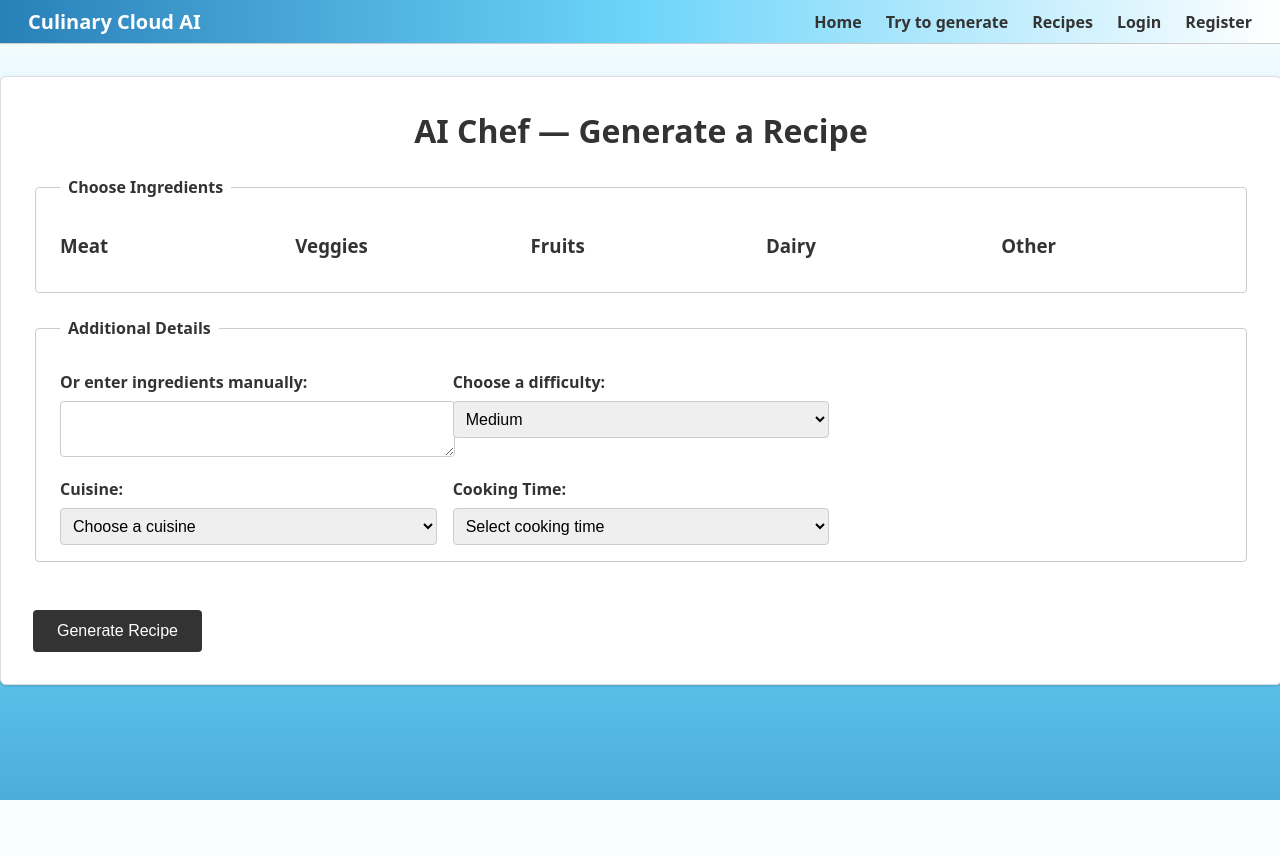
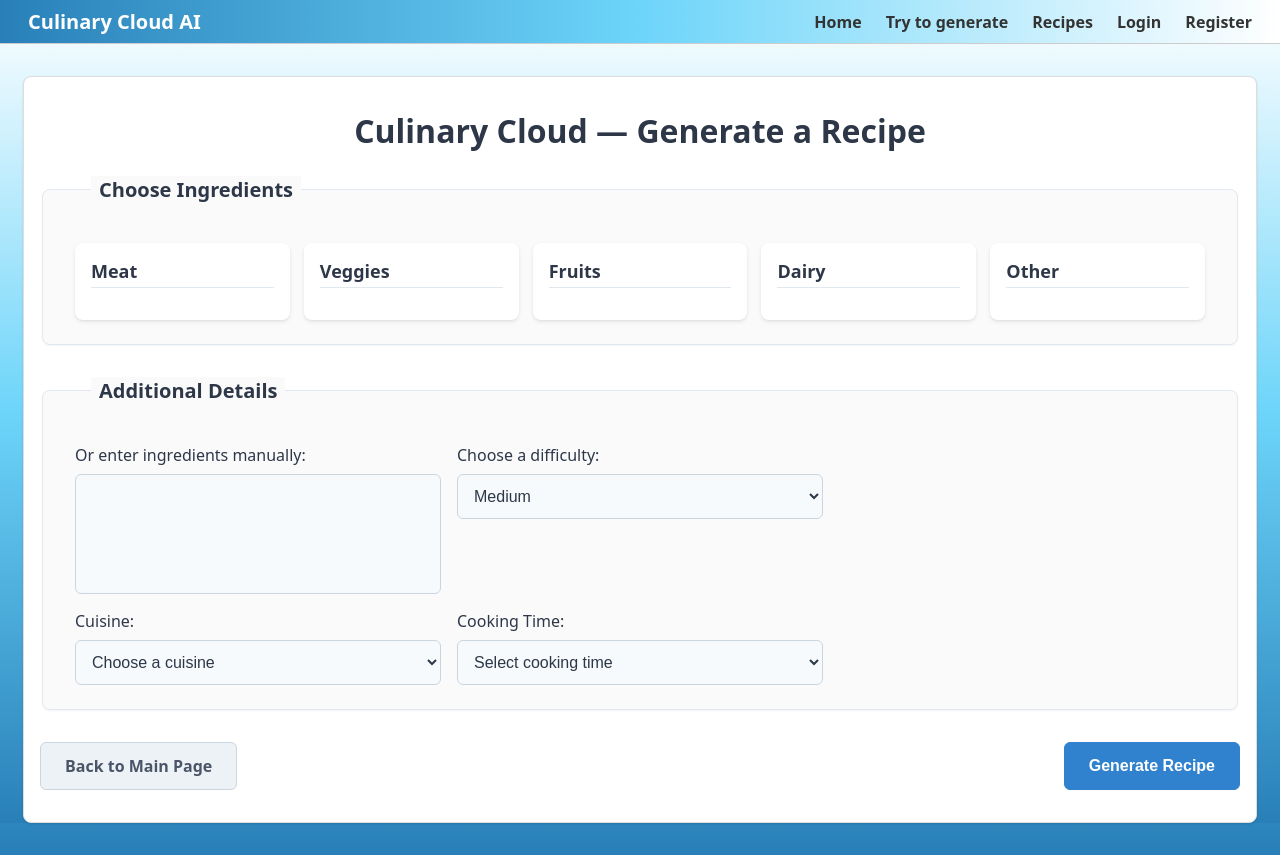
Before and after one commit to Vidya-GM/Recipe_Generator, a Django app: page /generate/ in a window 1280 px wide. Before the commit the page ends 800 px from the top, so only its background shows below. Run offline with Django 5.2, Linux system fonts and the light colour scheme; data that the repository does not hold is empty.

Commit message:
Update generate page

```diff
--- a/culinary_cloud_ai/applications/recipes/templates/recipes/generate_combined.html
+++ b/culinary_cloud_ai/applications/recipes/templates/recipes/generate_combined.html
@@ -1,14 +1,14 @@
 {% extends "base.html" %}
 {% load static %}
 
-{% block title %}Culinary Cloud AI{% endblock %}
+{% block title %}AI Chef — Generate a Recipe{% endblock %}
 
 {% block content %}
   {# Full-page loading overlay, hidden by default #}
   <div id="loading-overlay" class="loading-overlay" style="display:none;">
-    <!-- From Uiverse.io by KSAplay -->
+    <!-- Loader markup -->
     <div class="loader">
-      <div class="simple-text">While it's generating you can play with Cubie</div>
+      <div class="simple-text">While it's generating, you can play with Cubie</div>
       <div class="cube">
         <div class="face middle front">
           <div class="cube cube-front">
@@ -75,7 +75,7 @@
   </div>
 
   <div class="generate-container">
-    <h1 class="page-title">AI Chef — Generate a Recipe</h1>
+    <h1 class="page-title">Culinary Cloud — Generate a Recipe</h1>
 
     <form
       id="generate-form"
@@ -85,9 +85,9 @@
     >
       {% csrf_token %}
 
+      <!-- Choose Ingredients Section -->
       <fieldset class="form-section">
         <legend>Choose Ingredients</legend>
-
         <div class="ingredient-category-wrapper">
           {% for category_label, ing_list in ingredients_by_category %}
             <div class="ingredient-category">
@@ -108,9 +108,9 @@
             </div>
           {% endfor %}
         </div>
-
       </fieldset>
 
+      <!-- Additional Details Section -->
       <fieldset class="form-section">
         <legend>Additional Details</legend>
         <div class="form-row">
@@ -135,14 +135,18 @@
         </div>
       </fieldset>
 
-      <button type="submit" class="btn-submit">Generate Recipe</button>
+      <!-- Form Actions -->
+      <div class="form-actions">
+        <a href="{% url 'recipes:home' %}" class="btn btn-secondary">Back to Main Page</a>
+        <button type="submit" class="btn btn-primary">Generate Recipe</button>
+      </div>
     </form>
   </div>
 {% endblock %}
 
 {% block extra_js %}
 <script>
-  // Show the custom cube loader overlay on form submit
+  // Show the loader overlay on form submit
   document.getElementById('generate-form').addEventListener('submit', function(){
     document.getElementById('loading-overlay').style.display = 'flex';
   });
--- a/culinary_cloud_ai/config/static/css/main.css
+++ b/culinary_cloud_ai/config/static/css/main.css
@@ -5,13 +5,16 @@ html, body {
   margin: 0;
   padding: 0;
   font-family: system-ui, sans-serif;
-  height: 100%;
+  min-height: 100vh;
   /* Background image behind everything, tiled or sized */
   background:
     url("../images/bg-pattern.jpg") repeat center top,
     #f7fafc;            /* fallback color */
   background-size: auto; /* or `cover` if you want one full‐screen image */
   color: #333;
+  background-repeat: repeat-y, repeat-y;
+  background-position: center top, center 100vh;
+  background-size: cover, cover;
 }
 
 /* Main Navigation Bar with Brand + Background */
@@ -221,148 +224,247 @@ html, body {
 }
 
 
+/* ───────────────────────────────────────────────────────────────
+   Modern “Generate a Recipe” Page Styles
+   Paste this entire block at the end of your static/css/main.css
+   and replace your old generate‐form CSS with this.
+   ─────────────────────────────────────────────────────────────── */
 
-/* ------------- Generate Form Full-Page Layout ------------- */
+/* ------------- Wrapper & Page Title ------------- */
 
-/* Outer card container spans full width (with padding) */
 .generate-container {
-  width: calc(100% - 4rem);
-  margin: 2rem auto;
-  padding: 2rem;
-  background: #ffffff;
-  border: 1px solid #ddd;
-  border-radius: 6px;
+  max-width: 1200px;            /* limit how wide the form can grow */
+  margin: 2rem auto;            /* center horizontally with vertical spacing */
+  padding: 2rem 1rem;           /* horizontal padding on narrow screens */
+  background: #ffffff;          /* white background for the entire card */
+  border: 1px solid #ddd;       /* light gray border */
+  border-radius: 8px;           /* rounded corners */
   box-shadow:
-    0 1px 3px rgba(0,0,0,0.1),
-    0 1px 2px rgba(0,0,0,0.06);
+    0 1px 3px rgba(0, 0, 0, 0.08),
+    0 1px 2px rgba(0, 0, 0, 0.04);
 }
 
-/* Page title */
-.page-title {
+.generate-container .page-title {
   margin: 0 0 1.5rem;
   font-size: 2rem;
+  font-weight: 700;
   text-align: center;
-  color: #333;
+  color: #2d3748;               /* dark gray/charcoal */
 }
 
-/* The form itself stacks vertically */
-.generate-form {
+/* ------------- Fieldset (Form Section) ------------- */
+
+.form-section {
+  background: #fafafa;                    /* subtle off‐white background */
+  border: 1px solid #e2e8f0;              /* very light gray‐blue border */
+  border-radius: 8px;                     /* more rounded corners */
+  padding: 1.5rem 2rem;                   /* extra internal breathing room */
+  margin-bottom: 2rem;                    /* space between fieldsets */
+  box-shadow: 0 1px 2px rgba(0, 0, 0, 0.05); /* faint shadow to lift the entire section */
+  position: relative;
+}
+
+.form-section legend {
+  font-size: 1.25rem;
+  font-weight: 600;
+  color: #2d3748;
+  padding: 0 0.5rem;   /* offset from the border */
+  margin-left: 1rem;   /* shift legend text in from left edge */
+  background: #fafafa; /* matches fieldset background */
+}
+
+/* ------------- Ingredient Categories Wrapper ------------- */
+
+.ingredient-category-wrapper {
+  display: flex;
+  flex-wrap: nowrap;       /* keep all categories on one row */
+  justify-content: space-between;
+  gap: 1%;                 /* small gutter between cards */
+  margin-top: 1rem;        /* space under legend */
+}
+
+/* ------------- Individual Category “Card” ------------- */
+
+.ingredient-category {
+  flex: 0 0 19%;           /* ~19% width, so 5 cards + gaps ≈ 100% */
+  background: #ffffff;     /* white “card” background */
+  border-radius: 8px;      /* rounded corners */
+  box-shadow:
+    0 2px 4px rgba(0, 0, 0, 0.08),
+    0 1px 2px rgba(0, 0, 0, 0.04);
+  padding: 1rem;           /* inner padding */
+  box-sizing: border-box;
+  display: flex;
+  flex-direction: column;
+  transition: transform 0.2s ease;
+}
+
+.ingredient-category:hover {
+  transform: translateY(-3px); /* slight lift on hover */
+}
+
+/* ------------- Category Title Inside Card ------------- */
+
+.ingredient-category .category-title {
+  margin: 0 0 0.75rem;           /* breathing room below title */
+  font-size: 1.125rem;           /* slightly larger text */
+  font-weight: 600;              /* semibold for emphasis */
+  color: #2d3748;                /* dark gray */
+  border-bottom: 1px solid #e2e8f0;  /* subtle underline */
+  padding-bottom: 0.25rem;       /* space between text and underline */
+}
+
+/* ------------- Grid of Checkboxes Inside Each Card ------------- */
+
+.ingredient-category .ingredients-grid {
+  display: grid;
+  grid-template-columns: repeat(auto-fill, minmax(100px, 1fr));
+  gap: 0.75rem;             /* slightly larger gap between items */
+  margin-top: 0.25rem;      /* small gap under category title */
+  flex-grow: 1;             /* allow grid to expand if needed */
+}
+
+/* ------------- Individual Checkbox Label ------------- */
+
+.ingredient-category .checkbox-label {
+  display: flex;
+  align-items: center;
+  background: #f7fafc;      /* very light gray-blue */
+  border: 1px solid #e2e8f0;
+  border-radius: 4px;
+  padding: 0.5rem;
+  cursor: pointer;
+  transition: background 0.15s ease, border-color 0.15s ease;
+  width: 100%;              /* fill the card’s width */
+  box-sizing: border-box;
+}
+
+.ingredient-category .checkbox-label:hover {
+  background: #edf2f7;      /* slightly darker on hover */
+  border-color: #cbd5e0;
+}
+
+.ingredient-category .checkbox-label input[type="checkbox"] {
+  margin-right: 0.5rem;
+  transform: scale(1.1);
+}
+
+/* ------------- Additional Details: Two‐Column Form Rows ------------- */
+
+.form-row {
+  display: grid;
+  grid-template-columns: repeat(auto-fill, minmax(300px, 1fr));
+  gap: 1rem;                 /* space between columns */
+  margin-top: 1rem;          /* breathing room under previous element */
+}
+
+.form-group {
   display: flex;
   flex-direction: column;
 }
 
-/* Fieldset grouping */
-.form-section {
-  border: 1px solid #ccc;
-  border-radius: 4px;
-  padding: 1rem 1.5rem;
-  margin-bottom: 1.5rem;
-}
-.form-section legend {
-  padding: 0 .5rem;
-  font-weight: 600;
+.form-group label {
+  font-size: 1rem;
+  font-weight: 500;
+  color: #2d3748;
+  margin-bottom: 0.5rem;
 }
 
-/* Grid layout for checkboxes */
-.ingredients-grid {
-  display: grid;
-  grid-template-columns: repeat(auto-fill, minmax(120px, 1fr));
-  gap: 1rem;
-  margin-top: 0.5rem;
-}
-.checkbox-label {
-  display: flex;
-  align-items: center;
-  padding: 0.5rem;
-  background: #fafafa;
-  border: 1px solid #ddd;
-  border-radius: 4px;
-}
-
-/* ─── Make categories appear side-by-side ─── */
-/* ─── FORCE ALL FIVE CATEGORIES IN ONE ROW ─── */
-
-/* 1) Use a flex‐container on the parent so that categories live in one row */
-fieldset.form-section > .ingredient-category-wrapper {
-  display: flex;
-  flex-wrap: nowrap;          /* no wrapping to a new line */
-  justify-content: space-between;
-  gap: 1%;                    /* small gap between each category */
-}
-
-/* 2) Shrink each category so that 5 fit inside ~100% width */
-.ingredient-category {
-  flex: 0 0 19%;              /* roughly 19% of parent, so 5×19% + gaps ≈ 100% */
-  box-sizing: border-box;
-  margin: 0 !important;       /* remove previous margins that push them down */
-  display: block;             /* or you can keep inline-block, but flex: is enough */
-}
-
-/* 3) Inside each category, keep your existing grid (or adjust as needed) */
-.ingredient-category .ingredients-grid {
-  display: grid;
-  grid-template-columns: repeat(auto-fill, minmax(100px, 1fr));
-  gap: 0.5rem;
-  margin-top: 0.5rem;
-}
-
-/* 4) Ensure each label fills its “cell” if you like */
-.ingredient-category .checkbox-label {
-  display: flex;
-  align-items: center;
-  padding: 0.5rem;
-  background: #fafafa;
-  border: 1px solid #ddd;
-  border-radius: 4px;
-  width: 100%;
-  box-sizing: border-box;
-}
-
-
-
-/* Two-column layout for details fields */
-.form-row {
-  display: grid;
-  grid-template-columns: repeat(auto-fill, minmax(300px, 1fr));
-  gap: 1rem;
-  margin-top: 1rem;
-}
-.form-group label {
-  display: block;
-  font-weight: 600;
-  margin-bottom: 0.5rem;
-}
 .generate-form select,
 .generate-form textarea,
 .generate-form input[type="text"],
 .generate-form input[type="number"] {
   width: 100%;
-  padding: 0.5rem;
-  border: 1px solid #ccc;
-  border-radius: 4px;
+  padding: 0.75rem;
+  border: 1px solid #cbd5e0;
+  border-radius: 6px;
   font-size: 1rem;
+  color: #2d3748;
+  background: #f7fafc;
+  transition: border-color 0.15s ease, box-shadow 0.15s ease;
 }
 
-/* Submit button aligned left, styled to match site buttons */
-.btn-submit {
-  margin-top: 1.5rem;
-  padding: 0.75rem 1.5rem;
-  background: #333;
-  color: #fff;
-  border: none;
-  border-radius: 4px;
-  font-size: 1rem;
-  cursor: pointer;
-  align-self: flex-start;
-}
-.btn-submit:hover {
-  opacity: 0.9;
+.generate-form select:focus,
+.generate-form textarea:focus,
+.generate-form input[type="text"]:focus,
+.generate-form input[type="number"]:focus {
+  outline: none;
+  border-color: #3182ce;           /* blue outline on focus */
+  box-shadow: 0 0 0 3px rgba(49, 130, 206, 0.2);
 }
 
-/* Mobile responsiveness */
+.generate-form textarea {
+  min-height: 120px;
+  resize: vertical;    /* allow vertical resizing */
+}
+
+/* ------------- Form Action Buttons ------------- */
+
+.form-actions {
+  display: flex;
+  justify-content: space-between;
+  margin-top: 2rem;
+}
+
+.form-actions .btn {
+  font-size: 1rem;
+  font-weight: 600;
+  padding: 0.75rem 1.5rem;
+  border-radius: 6px;
+  text-decoration: none;
+  text-align: center;
+  cursor: pointer;
+  transition: background 0.2s ease, transform 0.1s ease;
+}
+
+.form-actions .btn.btn-secondary {
+  background: #edf2f7;         /* light gray‐blue background */
+  color: #4a5568;              /* dark gray text */
+  border: 1px solid #cbd5e0;   /* subtle border */
+}
+
+.form-actions .btn.btn-secondary:hover {
+  background: #e2e8f0;
+  transform: translateY(-2px);
+}
+
+.form-actions .btn.btn-primary {
+  background: #3182ce;         /* brand‐blue background */
+  color: #ffffff;              /* white text */
+  border: 1px solid #3182ce;
+}
+
+.form-actions .btn.btn-primary:hover {
+  background: #2b6cb0;         /* slightly darker blue on hover */
+  transform: translateY(-2px);
+}
+
+/* Disable resizing and lock in a fixed height for the manual‐ingredients textarea */
+.generate-form textarea {
+  resize: none;         /* turn off the drag‐to‐resize handle */
+  height: 120px;        /* pick whatever fixed height you prefer */
+  max-height: 120px;    /* prevent it from growing taller */
+  min-height: 120px;    /* prevent it from shrinking shorter */
+  width: 100%;          /* remain full-width of its container */
+  box-sizing: border-box;
+}
+
+
+/* ------------- Responsive Adjustments ------------- */
+
+@media (max-width: 1024px) {
+  .ingredient-category-wrapper {
+    flex-direction: column;
+    gap: 1rem;
+  }
+  .ingredient-category {
+    flex: 1 1 100%;
+  }
+}
+
 @media (max-width: 700px) {
   .generate-container {
-    width: calc(100% - 2rem);
+    max-width: calc(100% - 2rem);
     margin: 1rem auto;
     padding: 1rem;
   }
@@ -370,7 +472,18 @@ fieldset.form-section > .ingredient-category-wrapper {
     display: flex;
     flex-direction: column;
   }
+  .form-group {
+    width: 100%;
+  }
+  .form-actions {
+    flex-direction: column;
+    gap: 1rem;
+  }
+  .form-actions .btn {
+    width: 100%;
+  }
 }
+
 
 
 /* --------- Home Page Styling --------- */
```
